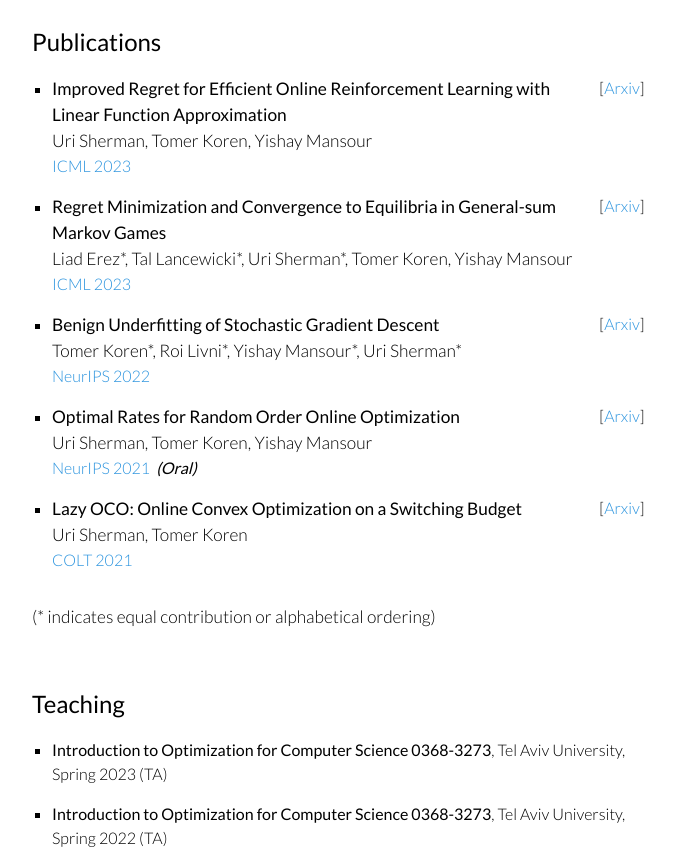
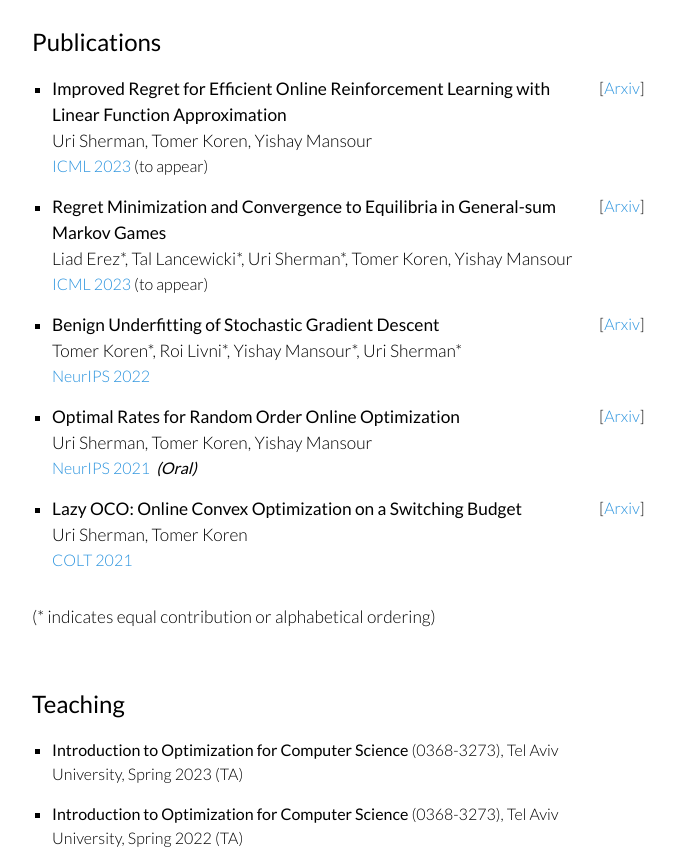
Before and after one commit to urisherman/urisherman.github.io, a Jekyll site: the page built from index.md, in a window 1280 px wide, cut to the strip 657-1519 px from the top of the page. Shown: the whole strip, without its empty margins (304-979 px from the left). Built offline with Jekyll 4.4.1, drawn with Linux system fonts in a browser that asks for light colours.

Commit message:
icml2023

```diff
--- a/_data/papers.yml
+++ b/_data/papers.yml
@@ -1,5 +1,4 @@
 preprints:
-
 
 
 
@@ -11,7 +10,7 @@ publications:
     conference: '<a href="https://icml.cc/Conferences/2023"
                   style="text-decoration: none;" target="_blank">
                   ICML 2023
-                </a>'
+                </a> (to appear)'
   }
 - {
     title: 'Regret Minimization and Convergence to Equilibria in General-sum Markov Games',
@@ -20,7 +19,7 @@ publications:
     conference: '<a href="https://icml.cc/Conferences/2023"
                   style="text-decoration: none;" target="_blank">
                   ICML 2023
-                </a>'
+                </a> (to appear)'
   }
 - {
     title: 'Benign Underfitting of Stochastic Gradient Descent',
--- a/_layouts/home.html
+++ b/_layouts/home.html
@@ -83,14 +83,14 @@ layout: default
           <li>
             <p>
               <span class="s-teach">
-                <span style="font-weight: 500;">Introduction to Optimization for Computer Science 0368-3273</span>, Tel Aviv University, Spring 2023 (TA)
+                <span style="font-weight: 500;">Introduction to Optimization for Computer Science </span> (0368-3273), Tel Aviv University, Spring 2023 (TA)
               </span>
             </p>
           </li>
           <li>
             <p>
               <span class="s-teach">
-                <span style="font-weight: 500;">Introduction to Optimization for Computer Science 0368-3273</span>, Tel Aviv University, Spring 2022 (TA)
+                <span style="font-weight: 500;">Introduction to Optimization for Computer Science</span> (0368-3273), Tel Aviv University, Spring 2022 (TA)
               </span>
             </p>
           </li>
```
